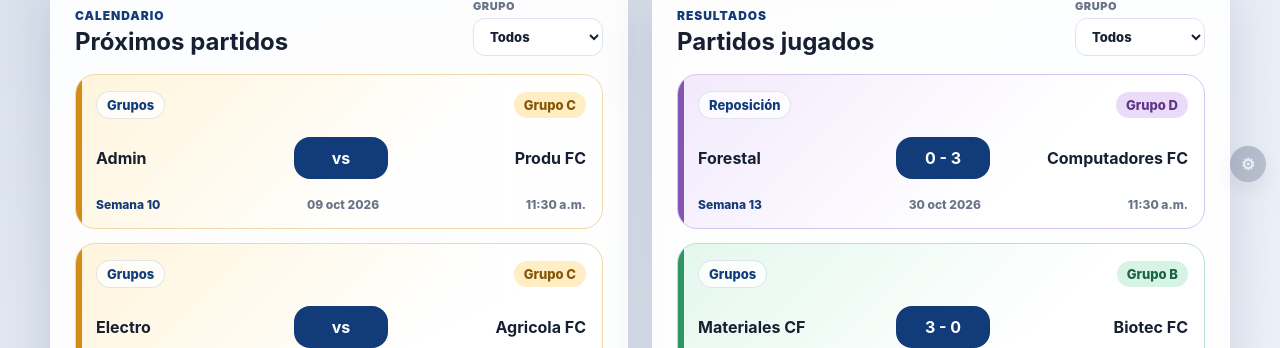
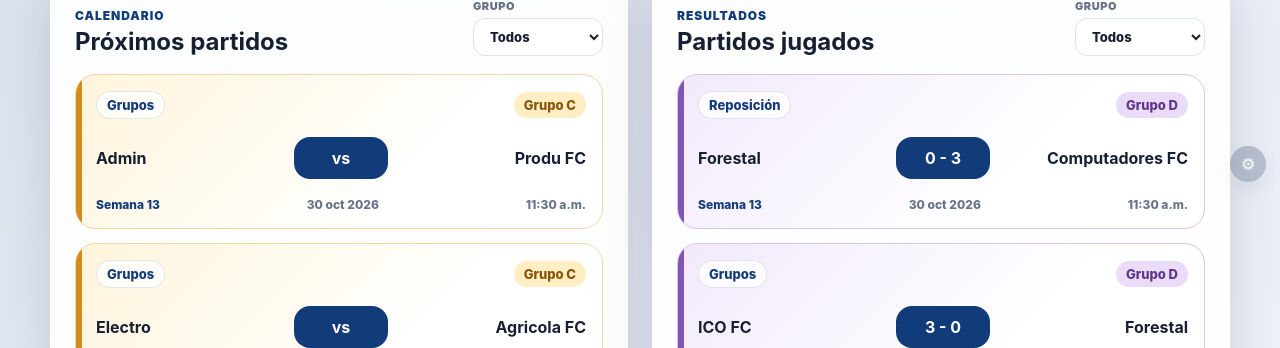
Before and after one commit to urenakiller10/futsala-tec, a React (Vite) app in the folder torneo-futsala-tec/: page / in a window 1280 px wide. Shown: the part 604-952 px from the top of the page. Built offline with nearby package versions, Linux system fonts and the light colour scheme.

Commit message:
feat: update DATA_VERSION to v12, enhance knockout bracket logic, and modify initial match data for accuracy

```diff
--- a/torneo-futsala-tec/src/App.css
+++ b/torneo-futsala-tec/src/App.css
@@ -557,6 +557,27 @@ button {
   .bracket-match__team { padding: 6px 8px; }
 }
 
+.bracket--femenino {
+  grid-template-columns: repeat(3, minmax(0, 1fr));
+  grid-template-rows: auto;
+  gap: 12px;
+  min-width: 0;
+}
+
+.bracket--femenino .bracket-match--sf-1 { grid-column: 1; grid-row: 1; }
+.bracket--femenino .bracket-match--final { grid-column: 2; grid-row: 1; width: 100%; }
+.bracket--femenino .bracket-match--sf-2 { grid-column: 3; grid-row: 1; }
+
+@media (max-width: 760px) {
+  .bracket--femenino { grid-template-columns: repeat(2, minmax(0, 1fr)); }
+  .bracket--femenino .bracket-match--sf-2 { grid-column: 2; grid-row: 1; }
+  .bracket--femenino .bracket-match--final {
+    grid-column: 1 / -1;
+    grid-row: 2;
+    width: calc(50% - 6px);
+  }
+}
+
 .match-card {
   position: relative;
   padding: 16px 16px 16px 20px;
@@ -748,6 +769,16 @@ button {
 
 .match-card__week {
   color: var(--blue);
+}
+
+.match-card__note {
+  margin: 14px 0 0;
+  padding: 10px 12px;
+  border-radius: 12px;
+  background: var(--blue-soft);
+  color: var(--blue-dark);
+  font-size: 13px;
+  line-height: 1.4;
 }
 
 .match-card__admin {
--- a/torneo-futsala-tec/src/App.jsx
+++ b/torneo-futsala-tec/src/App.jsx
@@ -11,7 +11,7 @@ import futsalaTecShield from './assets/futsala tec.jpeg';
 // Cada vez que initialData cambie y quieras que todos los usuarios
 // reciban los nuevos datos, aumenta esta versión:
 // v4 -> v5 -> v6...
-const DATA_VERSION = 'v10';
+const DATA_VERSION = 'v12';
 
 const STORAGE_KEY = `torneo-futsala-tec-data-${DATA_VERSION}`;
 
@@ -112,15 +112,11 @@ function App() {
       label: 'Goleadores',
       icon: 'G',
     },
-    ...(category === 'masculino'
-      ? [
     {
       id: 'eliminatorias',
       label: 'Eliminatorias',
       icon: 'E',
     },
-        ]
-      : []),
   ];
 
   // Guarda los cambios hechos desde el navegador para esta
@@ -245,12 +241,34 @@ function App() {
     0,
   );
 
+  const standings = useMemo(() => {
+    return calculateStandings(currentTournament.teams, currentTournament.matches);
+  }, [currentTournament.teams, currentTournament.matches]);
+
+  const matches = useMemo(() => {
+    const groupStageComplete = standings.length > 0 && standings.every(
+      (row) => row.played >= currentTournament.teams.length - 1,
+    );
+
+    return currentTournament.matches.map((match) => {
+      if (!match.knockout || match.played || !groupStageComplete) {
+        return match;
+      }
+
+      return {
+        ...match,
+        homeTeam: standings[match.homeSeed - 1]?.team.name ?? match.homeTeam,
+        awayTeam: standings[match.awaySeed - 1]?.team.name ?? match.awayTeam,
+      };
+    });
+  }, [currentTournament.matches, currentTournament.teams.length, standings]);
+
   // ======================================================
   // PRÓXIMOS PARTIDOS
   // ======================================================
 
   const upcomingMatches = useMemo(() => {
-    const filteredMatches = currentTournament.matches.filter((match) => {
+    const filteredMatches = matches.filter((match) => {
       if (match.played) {
         return false;
       }
@@ -265,14 +283,14 @@ function App() {
     return [...filteredMatches].sort((firstMatch, secondMatch) =>
       compareMatchesByDate(firstMatch, secondMatch, 'ascending'),
     );
-  }, [currentTournament.matches, upcomingGroupFilter, groups]);
+  }, [matches, upcomingGroupFilter, groups]);
 
   // ======================================================
   // PARTIDOS JUGADOS
   // ======================================================
 
   const playedMatches = useMemo(() => {
-    const filteredMatches = currentTournament.matches.filter((match) => {
+    const filteredMatches = matches.filter((match) => {
       if (!match.played) {
         return false;
       }
@@ -287,7 +305,7 @@ function App() {
     return [...filteredMatches].sort((firstMatch, secondMatch) =>
       compareMatchesByDate(firstMatch, secondMatch, 'descending'),
     );
-  }, [currentTournament.matches, playedGroupFilter, groups]);
+  }, [matches, playedGroupFilter, groups]);
 
   const displayedUpcomingMatches = isMobile
     ? upcomingMatches.slice(0, visibleUpcomingMatches)
@@ -306,17 +324,6 @@ function App() {
     playedMatches.length - visiblePlayedMatches,
     0,
   );
-
-  // ======================================================
-  // TABLA DE POSICIONES
-  // ======================================================
-
-  const standings = useMemo(() => {
-    return calculateStandings(
-      currentTournament.teams,
-      currentTournament.matches,
-    );
-  }, [currentTournament.teams, currentTournament.matches]);
 
   // ======================================================
   // NAVEGACIÓN
@@ -668,8 +675,21 @@ function App() {
         return match;
       }
 
+      const resolvedMatch = matches.find((item) => item.id === matchId);
+      if (match.knockout && (
+        !resolvedMatch ||
+        !currentTournament.teams.some((team) => team.name === resolvedMatch.homeTeam) ||
+        !currentTournament.teams.some((team) => team.name === resolvedMatch.awayTeam)
+      )) {
+        return match;
+      }
+
       return {
         ...match,
+
+        homeTeam: resolvedMatch.homeTeam,
+
+        awayTeam: resolvedMatch.awayTeam,
 
         homeScore,
 
@@ -1555,7 +1575,6 @@ function App() {
         </section>
       </section>
 
-      {category === 'masculino' && (
       <section
         className="card navigation-section"
         id="eliminatorias"
@@ -1566,9 +1585,8 @@ function App() {
           <h2>Eliminatorias</h2>
         </div>
 
-          <KnockoutBracket standings={standings} />
+        <KnockoutBracket standings={standings} category={category} matches={matches} />
       </section>
-      )}
 
       <nav
         className={`mobile-quick-nav ${
@@ -1727,32 +1745,43 @@ function App() {
   );
 }
 
-function KnockoutBracket({ standings }) {
+function KnockoutBracket({ standings, category, matches }) {
   const position = (group, place) => {
-    const groupRows = standings
-      .filter((row) => row.team.group === group)
-      .sort((first, second) =>
-        second.points - first.points
-        || second.goalDifference - first.goalDifference
-        || second.goalsFor - first.goalsFor);
+    const groupRows = standings.filter((row) => row.team.group === group);
     const complete = groupRows.length === 4 && groupRows.every((row) => row.played === 3);
-    return complete
-      ? groupRows[place - 1].team.name
-      : `${place === 1 ? '1.º' : '2.º'} ${group}`;
+    return complete ? groupRows[place - 1].team.name : `${place}.º ${group}`;
   };
 
-  const matches = [
-    { id: 'qf-1', label: 'Cuartos de final 1', home: position('A', 1), away: position('B', 2) },
-    { id: 'qf-2', label: 'Cuartos de final 2', home: position('B', 1), away: position('A', 2) },
-    { id: 'qf-3', label: 'Cuartos de final 3', home: position('C', 1), away: position('D', 2) },
-    { id: 'qf-4', label: 'Cuartos de final 4', home: position('D', 1), away: position('C', 2) },
-    { id: 'sf-1', label: 'Semifinal 1', home: 'Ganador cuarto 1', away: 'Ganador cuarto 2' },
-    { id: 'sf-2', label: 'Semifinal 2', home: 'Ganador cuarto 3', away: 'Ganador cuarto 4' },
-    { id: 'final', label: 'Final', home: 'Ganador semifinal 1', away: 'Ganador semifinal 2' },
+  const winner = (match, fallback) => {
+    if (!match?.played || Number(match.homeScore) === Number(match.awayScore)) {
+      return fallback;
+    }
+    return Number(match.homeScore) > Number(match.awayScore) ? match.homeTeam : match.awayTeam;
+  };
+
+  const semi1 = matches.find((match) => match.knockout === 'sf-1');
+  const semi2 = matches.find((match) => match.knockout === 'sf-2');
+  const bracketMatches = category === 'femenino'
+    ? [
+        ...[semi1, semi2].filter(Boolean).map((match) => ({
+          id: match.knockout, label: match.phase, home: match.homeTeam, away: match.awayTeam,
+          date: match.date, time: match.time, homeScore: match.homeScore, awayScore: match.awayScore, played: match.played,
+        })),
+        { id: 'final', label: 'Final', home: winner(semi1, 'Ganador semifinal 1'), away: winner(semi2, 'Ganador semifinal 2'), date: '2026-11-20', time: '11:30 a.m.' },
+      ]
+    : [
+        { id: 'qf-1', label: 'Cuartos de final 1', home: position('A', 1), away: position('B', 2), date: '2026-11-06', time: '11:30 a.m.' },
+        { id: 'qf-2', label: 'Cuartos de final 2', home: position('B', 1), away: position('A', 2), date: '2026-11-06', time: '12:10 p.m.' },
+        { id: 'qf-3', label: 'Cuartos de final 3', home: position('C', 1), away: position('D', 2), date: '2026-11-11', time: '11:30 a.m.' },
+        { id: 'qf-4', label: 'Cuartos de final 4', home: position('D', 1), away: position('C', 2), date: '2026-11-11', time: '12:10 p.m.' },
+        { id: 'sf-1', label: 'Semifinal 1', home: 'Ganador cuarto 1', away: 'Ganador cuarto 2', date: '2026-11-18', time: '11:30 a.m.' },
+        { id: 'sf-2', label: 'Semifinal 2', home: 'Ganador cuarto 3', away: 'Ganador cuarto 4', date: '2026-11-18', time: '12:10 p.m.' },
+        { id: 'final', label: 'Final', home: 'Ganador semifinal 1', away: 'Ganador semifinal 2', date: '2026-11-20', time: '12:10 p.m.' },
       ];
 
   return (
-    <div className="bracket" aria-label="Llaves de eliminación">
+    <div className={`bracket ${category === 'femenino' ? 'bracket--femenino' : ''}`} aria-label="Llaves de eliminación">
+      {category === 'masculino' && (
         <svg className="bracket__wires" viewBox="0 0 1000 544" preserveAspectRatio="none" aria-hidden="true">
           <g>
             <path d="M180 68 H205 V272 H230 M180 476 H205 V272" />
@@ -1760,14 +1789,15 @@ function KnockoutBracket({ standings }) {
             <path d="M370 272 H480 M630 272 H520" />
           </g>
         </svg>
-      {matches.map((match) => (
+      )}
+      {bracketMatches.map((match) => (
         <article className={`bracket-match bracket-match--${match.id} bracket-match--stage-${match.id.startsWith('qf') ? 'quarter' : match.id.startsWith('sf') ? 'semi' : 'final'}`} key={match.id}>
           <div className="bracket-match__date">
             <span>{match.label}</span>
-            <span>Fecha: Por definir</span>
-          </div>
-          <div className="bracket-match__team"><span>{match.home}</span><b>—</b></div>
-          <div className="bracket-match__team"><span>{match.away}</span><b>—</b></div>
+            <span>{formatDate(match.date)} · {match.time}</span>
+          </div>
+          <div className="bracket-match__team"><span>{match.home}</span><b>{match.played ? match.homeScore : '—'}</b></div>
+          <div className="bracket-match__team"><span>{match.away}</span><b>{match.played ? match.awayScore : '—'}</b></div>
         </article>
       ))}
     </div>
@@ -2085,7 +2115,7 @@ function calculateStandings(
   );
 
   matches
-    .filter((match) => match.played)
+    .filter((match) => match.played && !match.knockout)
     .forEach((match) => {
       const homeRow = rows.find(
         (row) =>
--- a/torneo-futsala-tec/src/data/initialData.js
+++ b/torneo-futsala-tec/src/data/initialData.js
@@ -520,7 +520,7 @@ export const initialData = {
 
 
 
-      // Fecha 3 - Semana 10
+      // Fecha 3 - Semana 13
 
       {
 
@@ -534,11 +534,11 @@ export const initialData = {
 
         awayTeam: 'Produ FC',
 
-        date: '2026-10-09',
+        date: '2026-10-30',
 
         time: '11:30 a.m.',
 
-        week: 'Semana 10',
+        week: 'Semana 13',
 
         played: false,
 
@@ -560,11 +560,11 @@ export const initialData = {
 
         awayTeam: 'Agricola FC',
 
-        date: '2026-10-09',
+        date: '2026-10-30',
 
         time: '12:10 p.m.',
 
-        week: 'Semana 10',
+        week: 'Semana 13',
 
         played: false,
 
@@ -692,11 +692,11 @@ export const initialData = {
 
         week: 'Semana 12',
 
-        played: false,
+        played: true,
 
-        homeScore: '',
+        homeScore: 3,
 
-        awayScore: '',
+        awayScore: 0,
 
       },
 
@@ -704,19 +704,19 @@ export const initialData = {
 
         id: 23,
 
-        phase: 'Grupos',
+        phase: 'Reposición',
 
         group: 'D',
 
-        homeTeam: 'ATI',
+        homeTeam: 'Computadores FC',
 
-        awayTeam: 'Computadores FC',
+        awayTeam: 'ATI',
 
-        date: '2026-10-23',
+        date: '2026-10-30',
 
-        time: '12:10 p.m.',
+        time: '1:00 p.m.',
 
-        week: 'Semana 12',
+        week: 'Semana 13',
 
         played: false,
 
@@ -1216,11 +1216,13 @@ export const initialData = {
 
         week: 'Semana 11',
 
-        played: false,
+        note: 'No se realiza porque no define posiciones en la tabla. Se registra como empate administrativo para completar los 5 partidos de ambos equipos.',
 
-        homeScore: '',
+        played: true,
 
-        awayScore: '',
+        homeScore: 0,
+
+        awayScore: 0,
 
       },
 
@@ -1276,6 +1278,39 @@ export const initialData = {
 
         awayScore: 3,
 
+      },
+
+      {
+        id: 16,
+        phase: 'Semifinal 1',
+        group: '',
+        homeTeam: '1.º',
+        awayTeam: '4.º',
+        homeSeed: 1,
+        awaySeed: 4,
+        knockout: 'sf-1',
+        date: '2026-11-13',
+        time: '11:30 a.m.',
+        week: 'Semana 15',
+        played: false,
+        homeScore: '',
+        awayScore: '',
+      },
+      {
+        id: 17,
+        phase: 'Semifinal 2',
+        group: '',
+        homeTeam: '2.º',
+        awayTeam: '3.º',
+        homeSeed: 2,
+        awaySeed: 3,
+        knockout: 'sf-2',
+        date: '2026-11-13',
+        time: '12:10 p.m.',
+        week: 'Semana 15',
+        played: false,
+        homeScore: '',
+        awayScore: '',
       },
 
     ],
```
Lines whose indentation alone changed are shown as unchanged.
